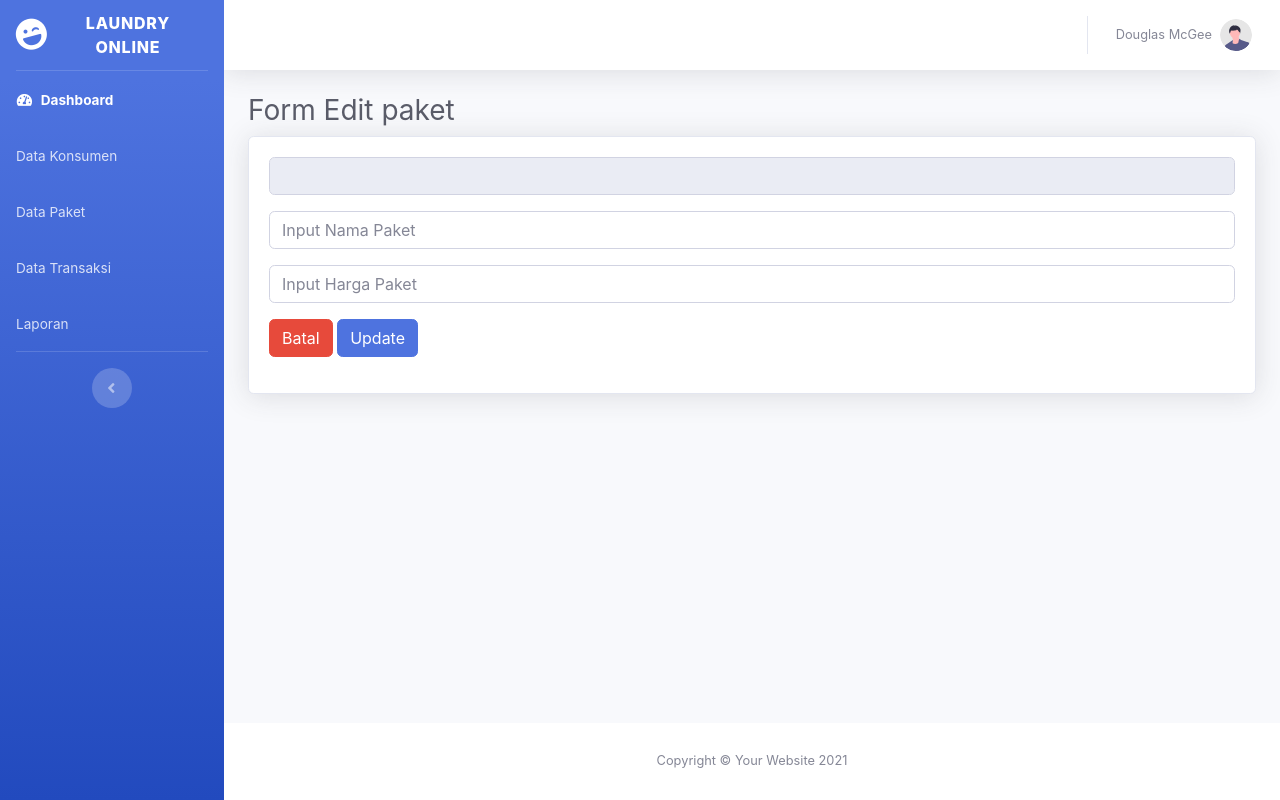
After one commit to 270505Nana/laundry_codeigniter_pkl, a CodeIgniter app: page /database/index.php/paket/edit/1 in a window 1280 px wide. The commit adds this page. Run offline with CodeIgniter, Linux system fonts and the light colour scheme; data that the repository does not hold is empty.

Commit message:
Update aksi update dan delete di Data Paket

```diff
--- a/application/controllers/paket.php
+++ b/application/controllers/paket.php
@@ -7,13 +7,14 @@ class Paket extends CI_Controller{
         // Untuk menghubungkan controller ini dengan model paket
         parent::__construct();
         $this->load->model('m_paket');
-        //$this->load->model('m_konsumen');
+        //$this->load->model('m_paket');
         //Kalau mau hubugnkan ke dua model juga bisa
     }
 
     public function index(){
         $isi['content'] ='backend/paket/v_paket.php';
-        $isi['judul'] = 'Daftar Data Paket';
+        $isi['judul']   = 'Daftar Data Paket';
+        $isi['data']    = $this->m_paket->getDataPaket();
         $this->load->view('backend/dashboard', $isi);
     }
 
@@ -48,6 +49,62 @@ class Paket extends CI_Controller{
         }
     }
 
+    public function edit($kode_paket){
+        // kode_paket : parameter, bisa diisi bebas
+
+        $isi['content'] = 'backend/paket/e_paket';
+        // Memanggil file view
+        $isi['judul']    = 'Form Edit paket';
+        $isi['data']     = $this->m_paket->edit($kode_paket);
+        $this->load->view('backend/dashboard', $isi);
+
+    }
+
+    public function update(){
+
+        $kode_paket = $this->input->post('kode_paket');
+        $data = array(
+
+            'kode_paket'  => $this->input->post('kode_paket'),
+            'nama_paket'  => $this->input->post('nama_paket'),
+            'harga_paket' => $this->input->post('harga_paket'),
+        );
+        $query = $this->m_paket->update($kode_paket, $data);
+        // Jadi kita perlu masukkan nilai diatas sebagai parameter
+        // query : sebuah variable, kita bebas ngasih namanya apa
+
+        if($query = TRUE){
+            // Percabangan kalau $query berhasil/benar dan datanya  berhasil di kirim maka akan muncul flashdata dibawah
+            // info                     : nama flashdatanya
+            // Data Paket Telah bla bla : pesan flashdata yang akan disampaikan
+
+            $this->session->set_flashdata('info', 'Data Paket Berhasil di Update');
+            redirect('paket');
+            // paket : nama controllernya, kalau  yang kita pilih itu index kita ga perlu tambah index dibelakangnya, karena otomatis
+
+        }
+    }
+
+    public function delete($kode_paket){
+
+        $query = $this->m_paket->delete($kode_paket);
+        // Jadi kita perlu masukkan nilai diatas sebagai parameter
+        // query : sebuah variable, kita bebas ngasih namanya apa
+
+        if($query = TRUE){
+            // Percabangan kalau $query berhasil/benar dan datanya  berhasil di kirim maka akan muncul flashdata dibawah
+            // info                     : nama flashdatanya
+            // Data Paket Telah bla bla : pesan flashdata yang akan disampaikan
+
+            $this->session->set_flashdata('info', 'Data Paket Berhasil di Hapus');
+            redirect('paket');
+            // paket : nama controllernya, kalau  yang kita pilih itu index kita ga perlu tambah index dibelakangnya, karena otomatis
+
+        }
+    }
+
+
+
 
 }
 ?>
--- a/application/models/m_paket.php
+++ b/application/models/m_paket.php
@@ -23,4 +23,29 @@ class M_paket extends CI_Model{
         return $kodejadi;
 
     }
+
+    public function getDataPaket(){
+
+        return $this->db->get('paket')->result();
+    }
+
+    public function edit($kode_paket){
+        $this->db->where('kode_paket', $kode_paket);
+        return $this->db->get('paket')->row_array();
+    }
+
+    public function update($kode_paket, $data){
+
+        $this->db->where('kode_paket', $kode_paket);
+        $this->db->update('paket', $data);
+        //paket : nama table di dalam database
+    }
+
+    public function delete($kode_paket){
+
+        $this->db->where('kode_paket', $kode_paket);
+        $this->db->delete('paket');
+
+
+    }
 }
--- /dev/null
+++ b/application/views/backend/paket/e_paket.php
@@ -0,0 +1,43 @@
+<!DOCTYPE html>
+<html lang="en">
+    <head>
+        <meta charset="UTF-8">
+        <meta http-equiv="X-UA-Compatible" content="IE=edge">
+        <meta name="viewport" content="width=device-width, initial-scale=1.0">
+        <title>Edit Paket</title>
+    </head>
+    <body>
+
+    <div class="container-fluid">
+        <h1 class="h3 mb-2 text-gray-800"><?= $judul;?></h1>
+        <div class="card shadow mb-4">
+            <div class="card-body">
+                <form method="post"action="<?= base_url()?>paket/update">
+
+                <div class="form-group">
+                    <input type="text" name="kode_paket" value="<?= $data['kode_paket']?>" class="form-control" readonly>
+                    <!-- kode_paket : sesuai dengan yang di contreler paket -->
+                </div>
+
+                <div class="form-group">
+                    <input type="text" name="nama_paket" value="<?= $data['nama_paket']?>"  class="form-control" placeholder="Input Nama Paket" required>
+
+                </div>
+
+                <div class="form-group">
+                    <input type="number" name="harga_paket" value="<?= $data['harga_paket']?>"  class="form-control" placeholder="Input Harga Paket" required>
+                    <!-- number : hanya berisi angka -->
+                </div>
+
+                <div class="form-group">
+                <a href="<?= base_url()?>paket" class="btn btn-danger">Batal</a>
+                  <button type="submit" class="btn btn-primary">Update</button>
+                </div>
+
+                </form>
+            </div>
+        </div>
+    </div>
+
+    </body>
+</html>
```
Also changed, not shown: application/views/backend/paket/v_paket.php (+24 -2 lines).
